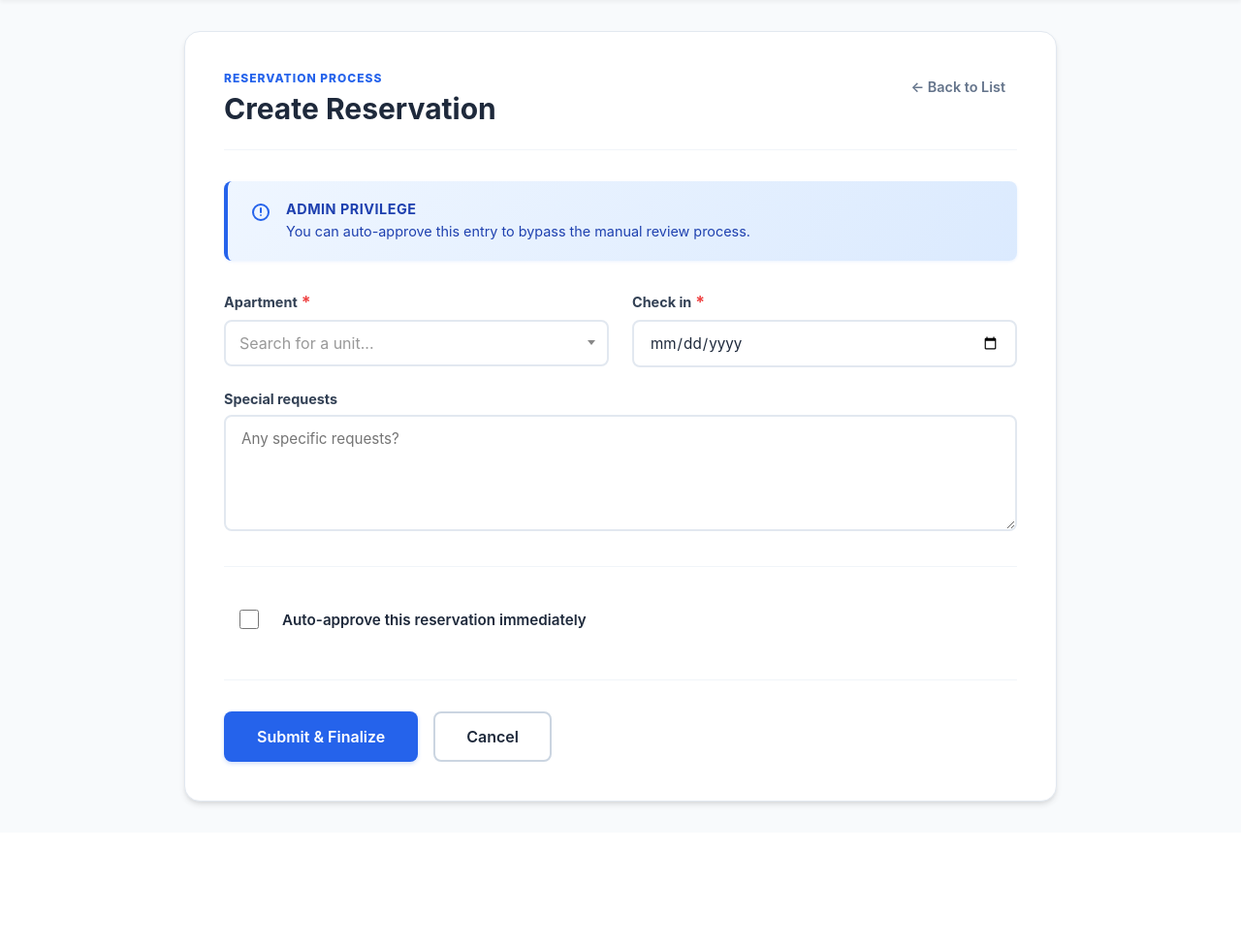
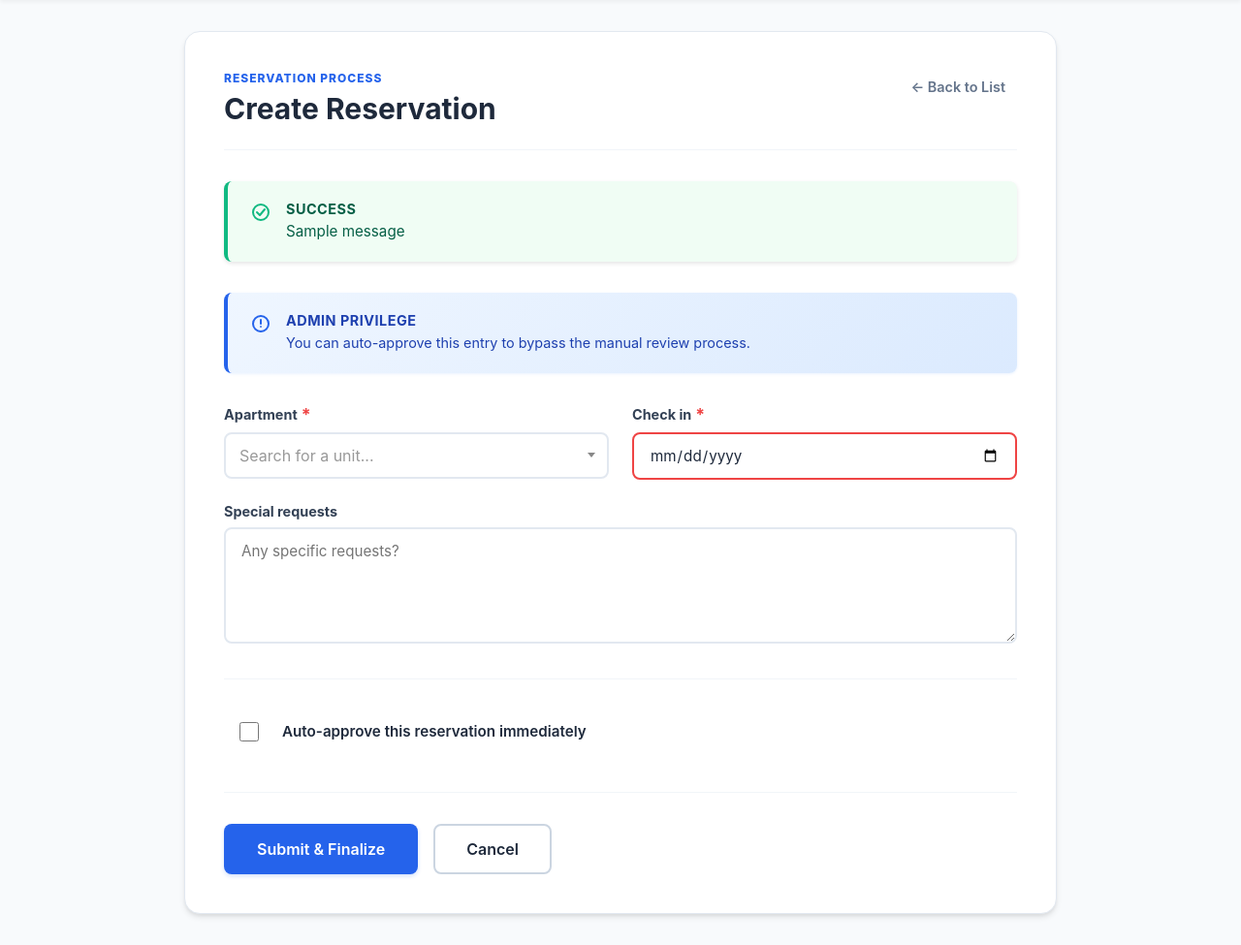
Before and after one commit to ramosjarod04-creator/apartment, a Django app: page /reservations/create/ in a window 1280 px wide. Shown: the part 67-1042 px from the top of the page at 97% size. Before the commit the page ends 899 px from the top, so only its background shows below. Run offline with Django 5.2, Linux system fonts and the light colour scheme; a user stored in the database is signed in; data comes from the database, SQL or seed files in the repository; one stand-in notice (Sample message) is shown; some libraries are stand-ins or nearby versions.

Commit message:
Update reservation_form.html

```diff
--- a/reservations/templates/reservations/reservation_form.html
+++ b/reservations/templates/reservations/reservation_form.html
@@ -15,6 +15,39 @@
                 </div>
                 <a href="{% url 'reservation_list' %}" class="back-link">← Back to List</a>
             </div>
+
+            {% if messages %}
+            <div class="messages-container">
+                {% for message in messages %}
+                <div class="alert alert-{{ message.tags }}">
+                    <div class="alert-icon">
+                        {% if message.tags == 'error' %}
+                        <svg width="20" height="20" viewBox="0 0 20 20" fill="none">
+                            <circle cx="10" cy="10" r="8" stroke="currentColor" stroke-width="2"/>
+                            <path d="M10 6V10" stroke="currentColor" stroke-width="2" stroke-linecap="round"/>
+                            <circle cx="10" cy="14" r="1" fill="currentColor"/>
+                        </svg>
+                        {% elif message.tags == 'success' %}
+                        <svg width="20" height="20" viewBox="0 0 20 20" fill="none">
+                            <circle cx="10" cy="10" r="8" stroke="currentColor" stroke-width="2"/>
+                            <path d="M6 10L9 13L14 7" stroke="currentColor" stroke-width="2" stroke-linecap="round" stroke-linejoin="round"/>
+                        </svg>
+                        {% else %}
+                        <svg width="20" height="20" viewBox="0 0 20 20" fill="none">
+                            <circle cx="10" cy="10" r="8" stroke="currentColor" stroke-width="2"/>
+                            <path d="M10 6V10" stroke="currentColor" stroke-width="2" stroke-linecap="round"/>
+                            <circle cx="10" cy="14" r="1" fill="currentColor"/>
+                        </svg>
+                        {% endif %}
+                    </div>
+                    <div class="alert-content">
+                        <strong>{% if message.tags == 'error' %}Error{% elif message.tags == 'success' %}Success{% else %}Notice{% endif %}</strong>
+                        <p>{{ message }}</p>
+                    </div>
+                </div>
+                {% endfor %}
+            </div>
+            {% endif %}
 
             {% if is_admin and action == 'Create' %}
             <div class="admin-banner">
@@ -103,6 +136,26 @@ $(document).ready(function() {
         width: '100%',
         theme: 'default'
     });
+
+    // Set minimum date to today for check_in field
+    const checkInField = document.querySelector('input[name="check_in"]');
+    if (checkInField) {
+        const today = new Date().toISOString().split('T')[0];
+        checkInField.setAttribute('min', today);
+
+        // Add real-time validation
+        checkInField.addEventListener('change', function() {
+            const selectedDate = new Date(this.value);
+            const todayDate = new Date(today);
+
+            if (selectedDate < todayDate) {
+                this.setCustomValidity('Please select a current or future date. Past dates are not allowed.');
+                this.reportValidity();
+            } else {
+                this.setCustomValidity('');
+            }
+        });
+    }
 });
 </script>
 
@@ -119,6 +172,12 @@ $(document).ready(function() {
         --gray-200: #e2e8f0;
         --gray-100: #f1f5f9;
         --gray-50: #f8fafc;
+        --error-red: #ef4444;
+        --error-bg: #fef2f2;
+        --error-border: #fecaca;
+        --success-green: #10b981;
+        --success-bg: #f0fdf4;
+        --success-border: #bbf7d0;
         --radius-xl: 16px;
         --radius-md: 8px;
         --shadow-md: 0 4px 6px -1px rgba(0, 0, 0, 0.1), 0 2px 4px -1px rgba(0, 0, 0, 0.06);
@@ -189,6 +248,87 @@ $(document).ready(function() {
     .back-link:hover {
         color: var(--primary);
         background: var(--primary-light);
+    }
+
+    /* MESSAGES/ALERTS */
+    .messages-container {
+        margin-bottom: 2rem;
+    }
+
+    .alert {
+        display: flex;
+        gap: 1rem;
+        padding: 1.25rem 1.5rem;
+        border-radius: var(--radius-md);
+        margin-bottom: 1rem;
+        align-items: flex-start;
+        box-shadow: 0 2px 4px rgba(0, 0, 0, 0.1);
+        animation: slideIn 0.3s ease-out;
+    }
+
+    @keyframes slideIn {
+        from {
+            opacity: 0;
+            transform: translateY(-10px);
+        }
+        to {
+            opacity: 1;
+            transform: translateY(0);
+        }
+    }
+
+    .alert-error {
+        background: var(--error-bg);
+        border-left: 4px solid var(--error-red);
+        color: #991b1b;
+    }
+
+    .alert-success {
+        background: var(--success-bg);
+        border-left: 4px solid var(--success-green);
+        color: #065f46;
+    }
+
+    .alert-warning, .alert-info {
+        background: #fffbeb;
+        border-left: 4px solid #f59e0b;
+        color: #92400e;
+    }
+
+    .alert-icon {
+        flex-shrink: 0;
+        margin-top: 2px;
+    }
+
+    .alert-error .alert-icon {
+        color: var(--error-red);
+    }
+
+    .alert-success .alert-icon {
+        color: var(--success-green);
+    }
+
+    .alert-warning .alert-icon, .alert-info .alert-icon {
+        color: #f59e0b;
+    }
+
+    .alert-content {
+        flex: 1;
+    }
+
+    .alert-content strong {
+        display: block;
+        font-size: 0.9rem;
+        text-transform: uppercase;
+        margin-bottom: 4px;
+        letter-spacing: 0.5px;
+        font-weight: 700;
+    }
+
+    .alert-content p {
+        margin: 0;
+        font-size: 0.95rem;
+        line-height: 1.5;
     }
 
     /* ADMIN BANNER */
@@ -289,6 +429,15 @@ $(document).ready(function() {
         border-color: var(--primary);
         outline: none;
         box-shadow: 0 0 0 4px rgba(37, 99, 235, 0.1);
+    }
+
+    /* Date input with error state */
+    .styled-form input:invalid {
+        border-color: var(--error-red);
+    }
+
+    .styled-form input:invalid:focus {
+        box-shadow: 0 0 0 4px rgba(239, 68, 68, 0.1);
     }
 
     .styled-form textarea {
@@ -482,6 +631,12 @@ $(document).ready(function() {
             gap: 0.75rem;
         }
 
+        .alert {
+            padding: 1rem;
+            flex-direction: column;
+            gap: 0.75rem;
+        }
+
         .form-footer {
             flex-direction: column;
         }
```
